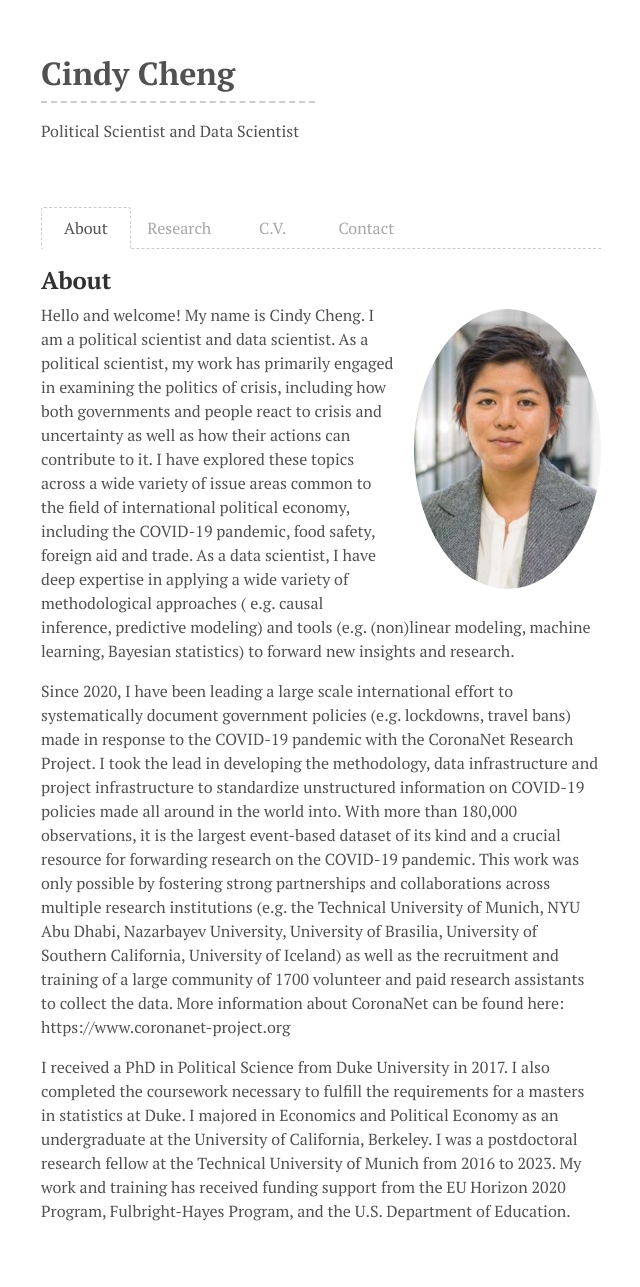
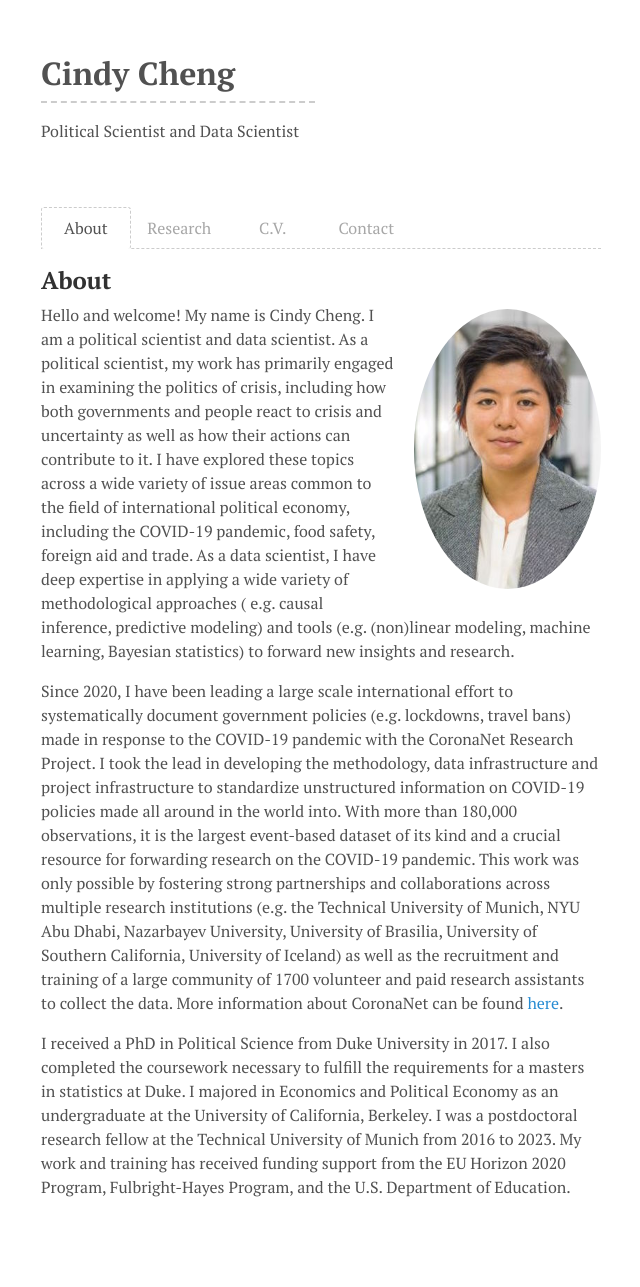
Before and after one commit to cindyyawencheng/cindyyawencheng.github.io, a Jekyll site: the page built from index.html, in a window 1280 px wide. Shown: the whole page, without its empty margins (319-959 px from the left). Built offline with Jekyll 4.4.1, drawn with Linux system fonts in a browser that asks for light colours; after the commit the page ends 1263 px from its top, so only the background shows below that.

Commit message:
add hyperlink

```diff
--- a/_includes/content/home-about.md
+++ b/_includes/content/home-about.md
@@ -3,6 +3,6 @@
 
 Hello and welcome! My name is Cindy Cheng. I am a political scientist and data scientist.  As a political scientist, my work has primarily engaged in examining the politics of crisis, including how both governments and people react to crisis and uncertainty as well as how their actions can contribute to it. I have explored these topics across a wide variety of issue areas common to the field of international political economy, including the COVID-19 pandemic, food safety, foreign aid and trade.  As a data scientist, I have deep expertise in applying a wide variety of methodological approaches ( e.g. causal inference, predictive modeling) and tools (e.g. (non)linear modeling, machine learning, Bayesian statistics) to forward new insights and research.
 
-Since 2020, I have been leading a large scale international effort to systematically document government policies (e.g. lockdowns, travel bans) made in response to the COVID-19 pandemic with the CoronaNet Research Project. I took the lead in developing the methodology, data infrastructure and project infrastructure to standardize unstructured information on COVID-19 policies made all around in the world into. With more than 180,000 observations, it is the largest event-based dataset of its kind and a crucial resource for forwarding research on the COVID-19 pandemic. This work was only possible by fostering strong partnerships and collaborations across multiple research institutions (e.g. the Technical University of Munich, NYU Abu Dhabi, Nazarbayev University, University of Brasilia, University of Southern California,  University of Iceland) as well as the recruitment and training of a large community of 1700 volunteer and paid research assistants to collect the data.  More information about CoronaNet can be found here: https://www.coronanet-project.org
+Since 2020, I have been leading a large scale international effort to systematically document government policies (e.g. lockdowns, travel bans) made in response to the COVID-19 pandemic with the CoronaNet Research Project. I took the lead in developing the methodology, data infrastructure and project infrastructure to standardize unstructured information on COVID-19 policies made all around in the world into. With more than 180,000 observations, it is the largest event-based dataset of its kind and a crucial resource for forwarding research on the COVID-19 pandemic. This work was only possible by fostering strong partnerships and collaborations across multiple research institutions (e.g. the Technical University of Munich, NYU Abu Dhabi, Nazarbayev University, University of Brasilia, University of Southern California,  University of Iceland) as well as the recruitment and training of a large community of 1700 volunteer and paid research assistants to collect the data.  More information about CoronaNet can be found [here](https://www.coronanet-project.org).
 
 I received a PhD in Political Science from Duke University in 2017. I also completed the coursework necessary to fulfill the requirements for a masters in statistics at Duke. I majored in Economics and Political Economy as an undergraduate at the University of California, Berkeley. I was a postdoctoral research fellow at the Technical University of Munich from 2016 to 2023. My work and training has received funding support from the EU Horizon 2020 Program, Fulbright-Hayes Program, and the U.S. Department of Education.
```
